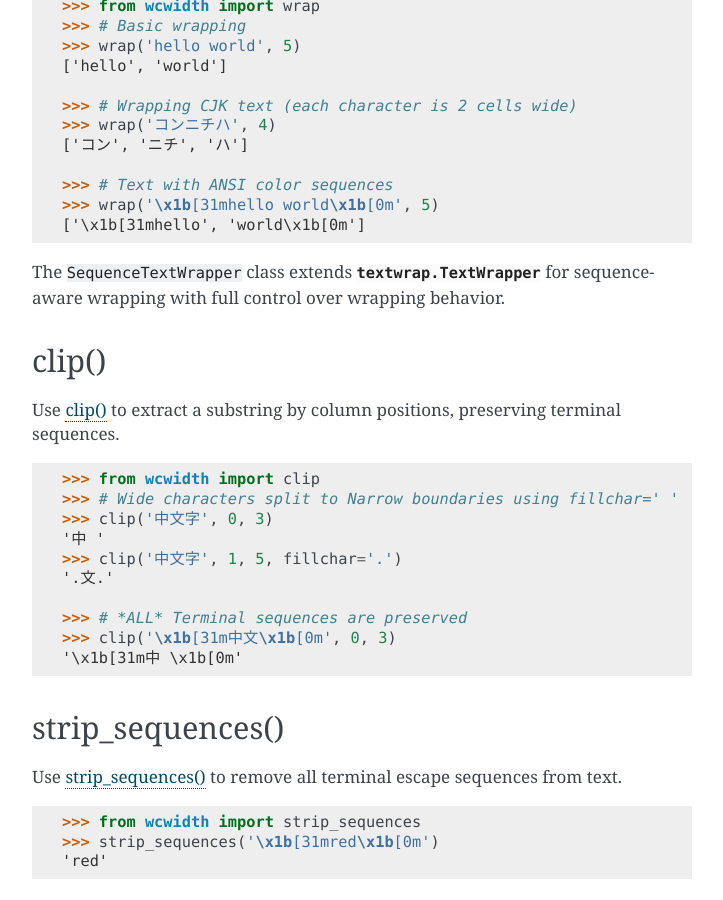
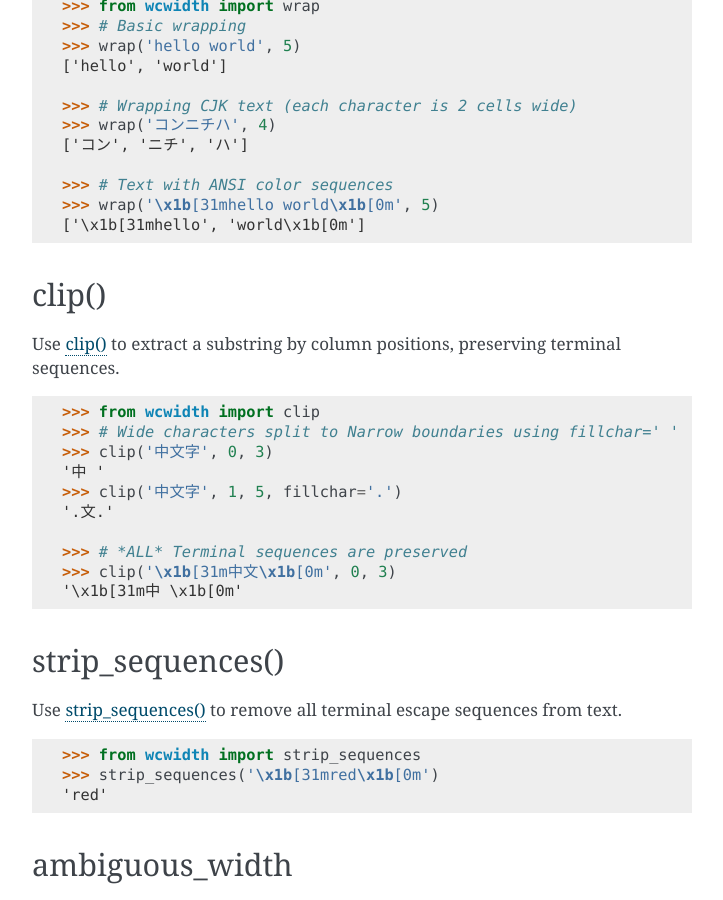
Before and after one commit to jquast/wcwidth, a Sphinx documentation site: the page built from docs/intro.rst, in a window 1280 px wide and 900 px high, scrolled down 4722 px. Shown: the whole window, without its empty margins (388-1111 px from the left). Built offline with Sphinx 7.4.7, drawn with Linux system fonts in a browser that asks for light colours.

Commit message:
Don't mention SequenceTextWrapper in README.rst
it used :class: and fails 'twine check', anyway

```diff
--- a/docs/intro.rst
+++ b/docs/intro.rst
@@ -237,9 +237,6 @@ clusters, and wide characters to a given display width.
     >>> # Text with ANSI color sequences
     >>> wrap('\x1b[31mhello world\x1b[0m', 5)
     ['\x1b[31mhello', 'world\x1b[0m']
-
-The ``SequenceTextWrapper`` class extends :class:`textwrap.TextWrapper` for
-sequence-aware wrapping with full control over wrapping behavior.
 
 clip()
 ------
```
